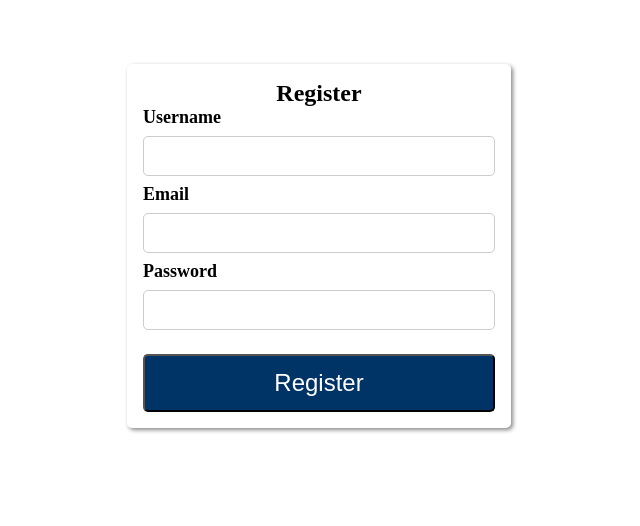
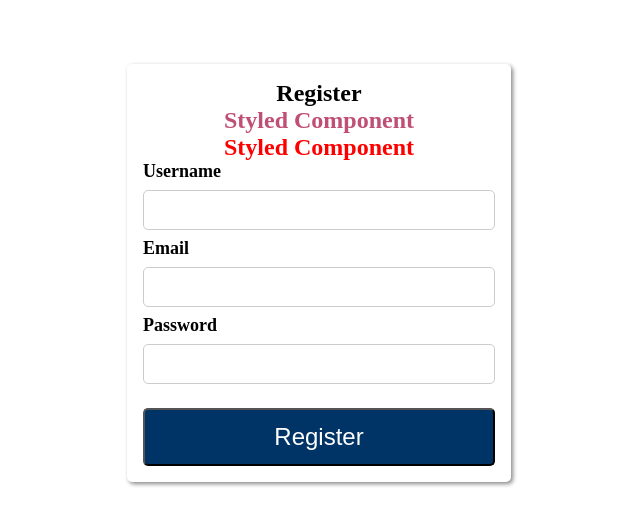
Before and after one commit to dkm3689/IRCTC_App, a React (Vite) app: page / in a window 1280 px wide. Shown: the top 526 px of the page, without its empty margins (321-961 px from the left). Built offline with nearby package versions, Linux system fonts and the light colour scheme.

Commit message:
styled components implemented

```diff
--- a/package.json
+++ b/package.json
@@ -12,7 +12,8 @@
   },
   "dependencies": {
     "react": "^18.3.1",
-    "react-dom": "^18.3.1"
+    "react-dom": "^18.3.1",
+    "styled-components": "^6.1.14"
   },
   "devDependencies": {
     "@eslint/js": "^9.17.0",
--- a/src/pages/Register/Register.jsx
+++ b/src/pages/Register/Register.jsx
@@ -1,34 +1,48 @@
 import React from 'react'
 // import "./Register.css"
 import styles from "./Register.module.css"
+import styled from "styled-components"
+
+const Title = styled.h1`
+  font-size: 1.5em;
+  text-align: center;
+  color: ${(props) => (props.color) || "#BF4F74" };
+  &:hover{ color: green};
+  `
 
 const Register = () => {
   return (
     <>
     <div className={styles.registerContainer}>
 
-      <div className={styles.heading}>
+      <div className={styles.headingBox}>
         <h2> Register </h2>
       </div>
 
-      <div>
+      <Title> Styled Component </Title>
+      <Title color="red"> Styled Component </Title>
+
+      <form>
+        <div className={styles.inputBox}>
           <label for="usernameInput" className={styles.label}> Username </label>
           <input  type="text" id="usernameInput"/>
         </div>
 
-      <div>
+        <div className={styles.inputBox}>
           <label for="emailInput" className={styles.label}> Email </label>
           <input  type="text" id="emailInput" />
         </div>
 
-      <div>
+        <div className={styles.inputBox}>
           <label for="passwordInput" className={styles.label}> Password </label>
           <input  type="password" id="passwordInput" />
         </div>
 
-      <div>
+        <div className={styles.buttonBox}>
           <button> Register </button>
         </div>
+
+      </form>
 
     </div>
   </>
--- a/src/pages/Register/Register.module.css
+++ b/src/pages/Register/Register.module.css
@@ -10,11 +10,11 @@
     margin-top: 4rem;
 }
 
-.heading {
+.headingBox {
     margin: 0 auto;
 }
 
-input {
+.inputBox input {
     width: 100%;
     padding: 0.5rem;
     margin: 0.5rem 0;
@@ -23,13 +23,13 @@ input {
     height: 2.5rem;
 }
 
-.label {
+.inputBox label {
     font-weight: bold;
     font-size: large;
 }
 
 
-button {
+.buttonBox button {
     width: 100%;
     background-color: #036;
     color: white;
```
Also changed, not shown: 1 other file (tests, documents, lock files or other folders). Lines whose indentation alone changed are shown as unchanged.
